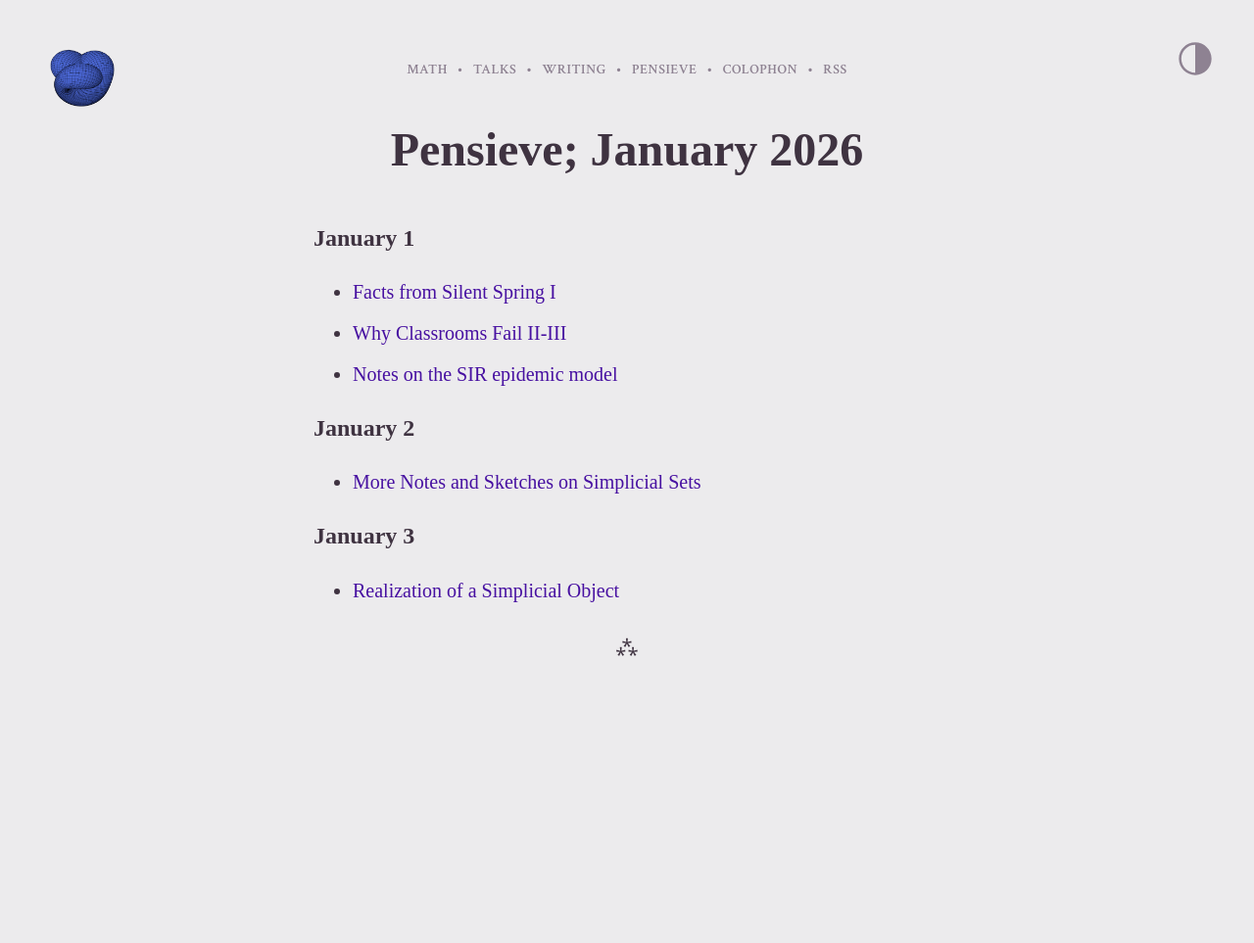
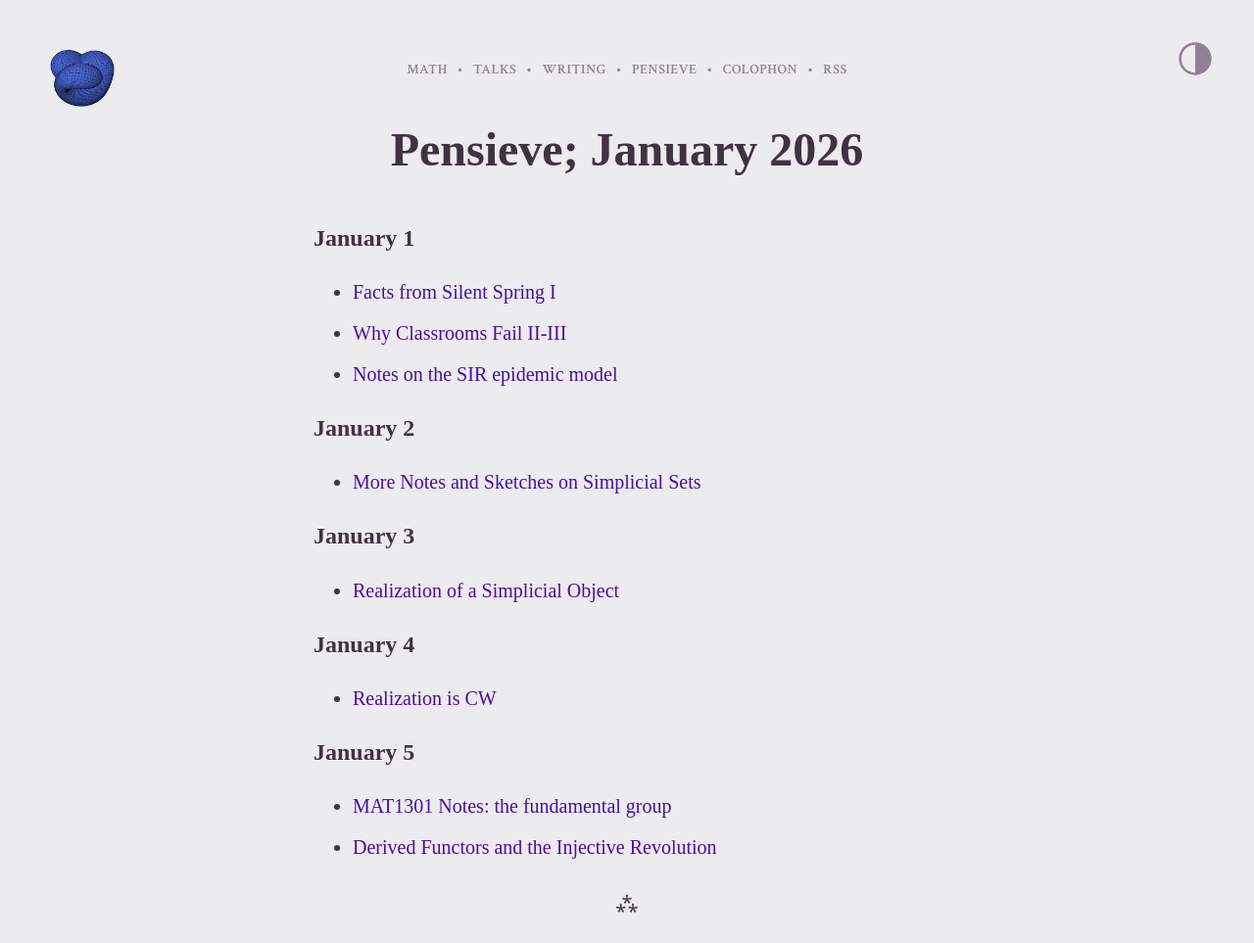
Before and after one commit to williamrygao/williamrygao.github.io, a Jekyll site: the page built from pensieve/2026-01/2026-01.md, in a window 1280 px wide. Shown: the whole page at 98% size. Built offline with Jekyll 4.4.1, drawn with Linux system fonts in a browser that asks for light colours; before the commit the page ends 900 px from its top, so only the background shows below that.

Commit message:
January 4-5

```diff
--- a/pensieve/2026-01/2026-01.md
+++ b/pensieve/2026-01/2026-01.md
@@ -7,7 +7,7 @@ title: Pensieve; January 2026
 
 ## January 1
 * [Facts from Silent Spring I](/pensieve/2026-01/2026-01-01-silent-spring-i.html)
-* [Why Classrooms Fail II-III](/pensieve/2026-01/2026-01-01-classrooms2-3.html)
+* [Why Classrooms Fail II-III](/pensieve/2026-01/2026-01-01-classrooms-ii-iii.html)
 * [Notes on the SIR epidemic model](/pensieve/2026-01/2026-01-01-sir.pdf)
 
 ## January 2
@@ -16,4 +16,11 @@ title: Pensieve; January 2026
 ## January 3
 * [Realization of a Simplicial Object](/pensieve/2026-01/2026-01-03-realization-simplicial.pdf)
 
+## January 4
+* [Realization is CW](/pensieve/2026-01/2026-01-04-realization-cw.pdf)
+
+## January 5
+* [MAT1301 Notes: the fundamental group](/pensieve/2026-01/2026-01-05-fundamental-group.pdf)
+* [Derived Functors and the Injective Revolution](/pensieve/2026-01/2026-01-05-derived-functors.pdf)
+
 ---
```
Also changed, not shown: pensieve/2026-01/2026-01-01-classrooms-ii-iii.md (renamed from pensieve/2026-01/2026-01-01-classrooms2-3.md, +0 -1 lines), 3 other files.
